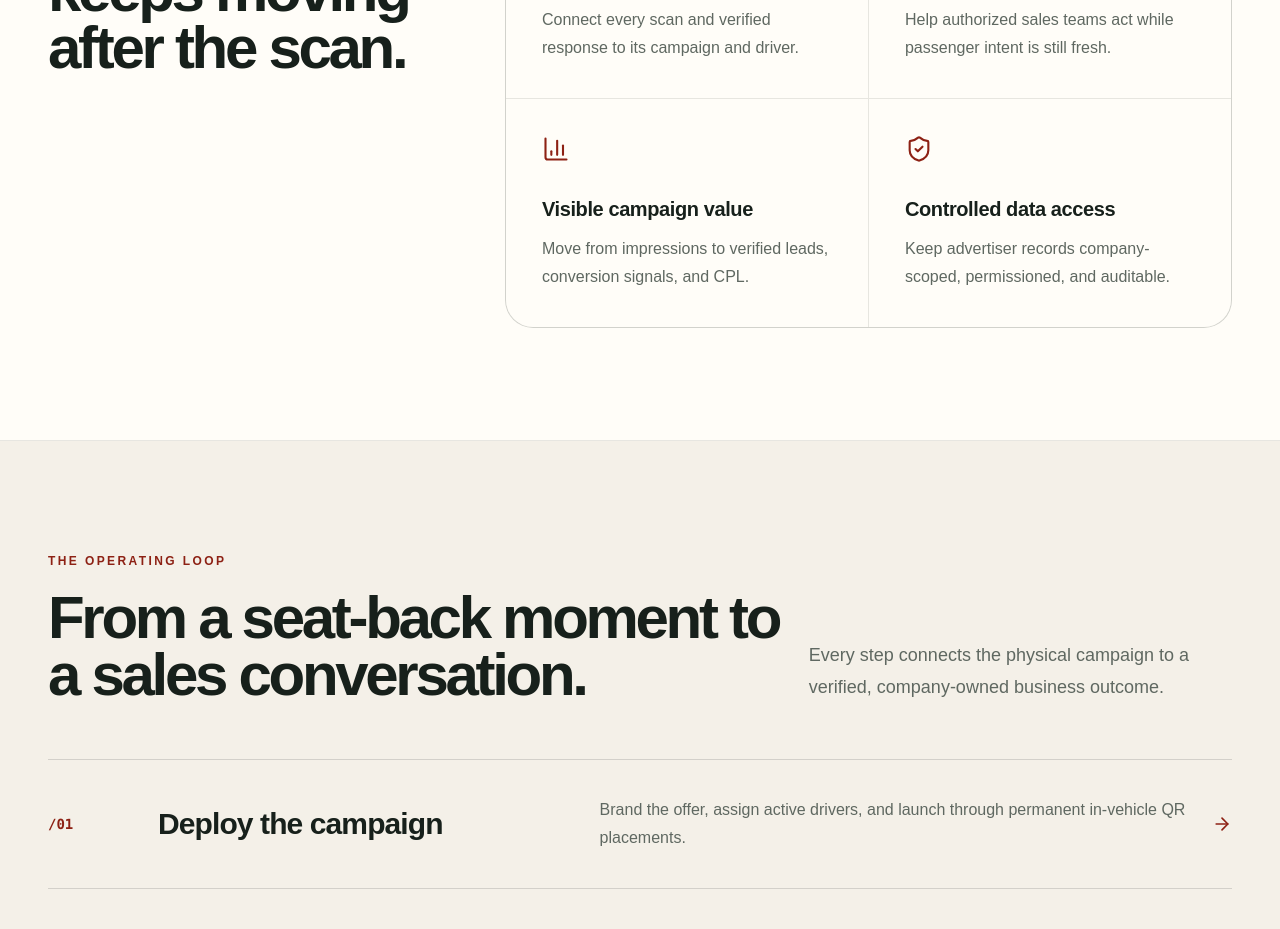
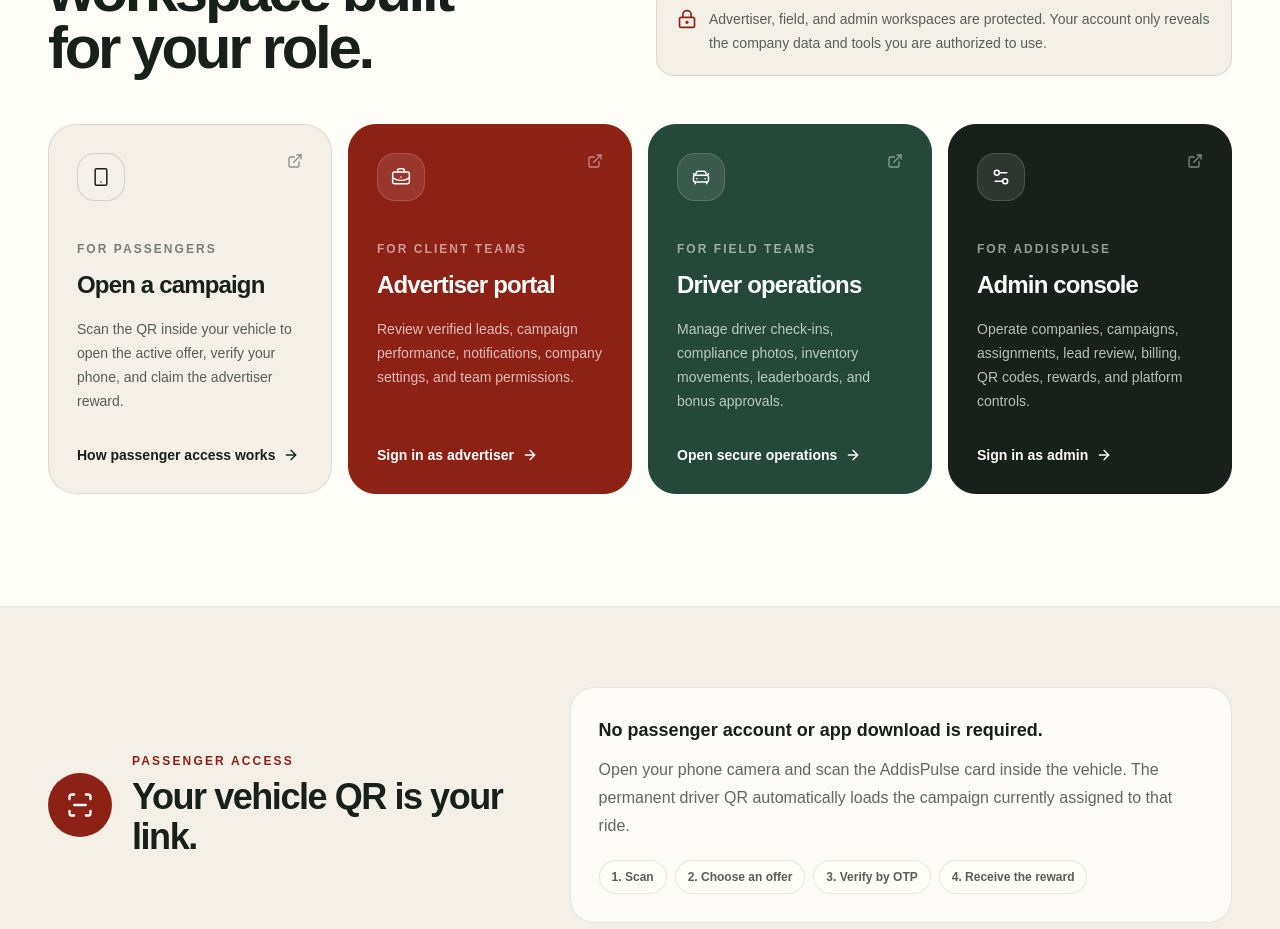
Before and after one commit to amanuel1995/addis-pulse-dev, a Next.js app: page / in a window 1280 px wide. Shown: the part 1140-2069 px from the top of the page. Built offline with nearby package versions, Linux system fonts and the light colour scheme.

Commit message:
feat: unify portal access on landing page

```diff
--- a/src/app/page.tsx
+++ b/src/app/page.tsx
@@ -5,15 +5,61 @@ import {
   BadgeCheck,
   BarChart3,
   BellRing,
+  BriefcaseBusiness,
   Building2,
+  CarFront,
   Check,
   CircleCheck,
+  ExternalLink,
+  LockKeyhole,
   MapPin,
   MessageCircleMore,
   QrCode,
+  ScanLine,
+  Settings2,
   ShieldCheck,
+  Smartphone,
   Sparkles,
 } from "lucide-react";
+
+const portals = [
+  {
+    eyebrow: "For passengers",
+    title: "Open a campaign",
+    description: "Scan the QR inside your vehicle to open the active offer, verify your phone, and claim the advertiser reward.",
+    action: "How passenger access works",
+    href: "#passenger-access",
+    icon: Smartphone,
+    tone: "light",
+  },
+  {
+    eyebrow: "For client teams",
+    title: "Advertiser portal",
+    description: "Review verified leads, campaign performance, notifications, company settings, and team permissions.",
+    action: "Sign in as advertiser",
+    href: "/advertiser/login",
+    icon: BriefcaseBusiness,
+    tone: "red",
+  },
+  {
+    eyebrow: "For field teams",
+    title: "Driver operations",
+    description: "Manage driver check-ins, compliance photos, inventory movements, leaderboards, and bonus approvals.",
+    action: "Open secure operations",
+    href: "/admin/login",
+    icon: CarFront,
+    tone: "green",
+  },
+  {
+    eyebrow: "For AddisPulse",
+    title: "Admin console",
+    description: "Operate companies, campaigns, assignments, lead review, billing, QR codes, rewards, and platform controls.",
+    action: "Sign in as admin",
+    href: "/admin/login",
+    icon: Settings2,
+    tone: "dark",
+  },
+] as const;
 
 const operatingLoop = [
   {
@@ -65,7 +111,7 @@ export default function Home() {
             />
           </Link>
           <nav aria-label="Primary navigation" className="hidden items-center gap-8 text-sm font-bold text-[#465048] md:flex">
-            <a href="#platform" className="transition-colors hover:text-[#8d2114]">Platform</a>
+            <a href="#portals" className="transition-colors hover:text-[#8d2114]">Portals</a>
             <a href="#journey" className="transition-colors hover:text-[#8d2114]">How it works</a>
             <a href="#impact" className="transition-colors hover:text-[#8d2114]">Campaign value</a>
           </nav>
@@ -159,6 +205,67 @@ export default function Home() {
                   <div><p className="text-2xl font-black">Live</p><p className="text-xs text-white/45">delivery</p></div>
                 </div>
               </div>
+            </div>
+          </div>
+        </div>
+      </section>
+
+      <section id="portals" className="border-b border-[#17201b]/10 bg-[#fffdf8] py-20 sm:py-28">
+        <div className="mx-auto max-w-[1400px] px-5 sm:px-8 lg:px-12">
+          <div className="grid gap-8 lg:grid-cols-[0.8fr_1.2fr] lg:items-end">
+            <div>
+              <p className="text-xs font-black uppercase tracking-[0.2em] text-[#8d2114]">One platform, four experiences</p>
+              <h2 className="mt-5 max-w-2xl text-4xl font-black leading-[0.95] tracking-[-0.055em] sm:text-6xl">Start in the workspace built for your role.</h2>
+            </div>
+            <div className="flex items-start gap-3 rounded-2xl border border-[#17201b]/10 bg-[#f4f0e8] p-5 lg:ml-auto lg:max-w-xl">
+              <LockKeyhole className="mt-0.5 size-5 shrink-0 text-[#8d2114]" aria-hidden="true" />
+              <p className="text-sm leading-6 text-[#566058]">Advertiser, field, and admin workspaces are protected. Your account only reveals the company data and tools you are authorized to use.</p>
+            </div>
+          </div>
+
+          <div className="mt-12 grid gap-4 md:grid-cols-2 xl:grid-cols-4">
+            {portals.map((portal) => {
+              const Icon = portal.icon;
+              const tones = {
+                light: "border-[#17201b]/10 bg-[#f4f0e8] text-[#17201b]",
+                red: "border-[#8d2114] bg-[#8d2114] text-white",
+                green: "border-[#24483a] bg-[#24483a] text-white",
+                dark: "border-[#17201b] bg-[#17201b] text-white",
+              } as const;
+
+              return (
+                <Link key={portal.title} href={portal.href} className={`group flex min-h-[340px] flex-col rounded-[28px] border p-6 transition duration-300 hover:-translate-y-1 hover:shadow-[0_22px_55px_rgba(23,32,27,0.13)] sm:p-7 ${tones[portal.tone]}`}>
+                  <div className="flex items-start justify-between gap-4">
+                    <span className="grid size-12 place-items-center rounded-2xl border border-current/15 bg-white/10"><Icon className="size-5" strokeWidth={1.8} aria-hidden="true" /></span>
+                    <ExternalLink className="size-4 opacity-45 transition group-hover:translate-x-0.5 group-hover:-translate-y-0.5 group-hover:opacity-100" aria-hidden="true" />
+                  </div>
+                  <p className="mt-10 text-xs font-black uppercase tracking-[0.17em] opacity-55">{portal.eyebrow}</p>
+                  <h3 className="mt-3 text-2xl font-black tracking-[-0.035em]">{portal.title}</h3>
+                  <p className="mt-4 text-sm leading-6 opacity-70">{portal.description}</p>
+                  <span className="mt-auto flex items-center gap-2 pt-8 text-sm font-black">{portal.action} <ArrowRight className="size-4 transition-transform group-hover:translate-x-1" aria-hidden="true" /></span>
+                </Link>
+              );
+            })}
+          </div>
+        </div>
+      </section>
+
+      <section id="passenger-access" className="border-b border-[#17201b]/10 bg-[#f4f0e8] py-16 sm:py-20">
+        <div className="mx-auto grid max-w-[1400px] gap-8 px-5 sm:px-8 lg:grid-cols-[0.85fr_1.15fr] lg:items-center lg:px-12">
+          <div className="flex items-center gap-5">
+            <span className="grid size-16 shrink-0 place-items-center rounded-full bg-[#8d2114] text-white"><ScanLine className="size-7" aria-hidden="true" /></span>
+            <div>
+              <p className="text-xs font-black uppercase tracking-[0.18em] text-[#8d2114]">Passenger access</p>
+              <h2 className="mt-2 text-3xl font-black tracking-[-0.04em] sm:text-4xl">Your vehicle QR is your link.</h2>
+            </div>
+          </div>
+          <div className="rounded-[24px] border border-[#17201b]/10 bg-white/70 p-6 sm:p-7">
+            <p className="text-lg font-extrabold text-[#17201b]">No passenger account or app download is required.</p>
+            <p className="mt-3 leading-7 text-[#5f6861]">Open your phone camera and scan the AddisPulse card inside the vehicle. The permanent driver QR automatically loads the campaign currently assigned to that ride.</p>
+            <div className="mt-5 flex flex-wrap gap-2 text-xs font-bold text-[#566058]">
+              {["Scan", "Choose an offer", "Verify by OTP", "Receive the reward"].map((item, index) => (
+                <span key={item} className="rounded-full border border-[#17201b]/10 bg-[#fffdf8] px-3 py-2">{index + 1}. {item}</span>
+              ))}
             </div>
           </div>
         </div>
```
